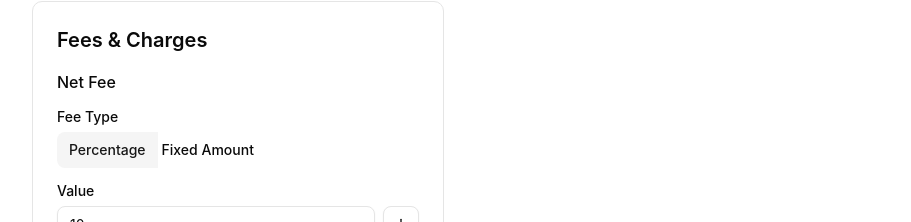
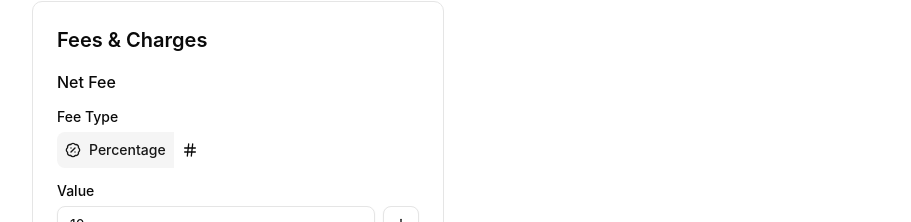
Before and after one commit to affandhia/dititipinsini, a Next.js app: page / in a window 1280 px wide. Shown: the part 519-741 px from the top of the page, without its empty margins (184-1095 px from the left). Built offline with nearby package versions, Linux system fonts and the light colour scheme; no server answers.

Commit message:
fix: update FeeInput component to display fee type labels conditionally

```diff
--- a/libs/frontend/components/FeeInput.tsx
+++ b/libs/frontend/components/FeeInput.tsx
@@ -1,6 +1,6 @@
 'use client';
 
-import { Plus } from 'lucide-react';
+import { Plus, BadgePercent, Hash } from 'lucide-react';
 import { useFormContext } from 'react-hook-form';
 
 import { Button } from '@/libs/frontend/components/core/button';
@@ -65,11 +65,19 @@ export function FeeInput({
                   if (value) field.onChange(value);
                 }}
               >
-                <ToggleGroupItem value="percentage">
-                  {'Percentage'}
+                <ToggleGroupItem
+                  className="gap- flex basis-auto items-center"
+                  value="percentage"
+                >
+                  <BadgePercent className="h-4 w-4" />
+                  {field.value === 'percentage' && 'Percentage'}
                 </ToggleGroupItem>
-                <ToggleGroupItem value="fixed">
-                  {'Fixed Amount'}
+                <ToggleGroupItem
+                  className="flex basis-auto items-center gap-2"
+                  value="fixed"
+                >
+                  <Hash className="h-4 w-4" />
+                  {field.value === 'fixed' && 'Fixed Amount'}
                 </ToggleGroupItem>
               </ToggleGroup>
             </FormControl>
```
